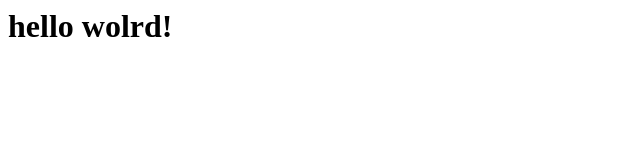
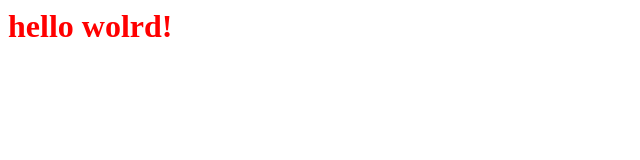
Before and after one commit to Andy-whb/tata, a plain HTML site: page index.html in a window 1280 px wide. Shown: the whole page, without its empty margins (0-640 px from the left). Drawn offline with Linux system fonts and the light colour scheme.

Commit message:
add inex

```diff
--- a/index.html
+++ b/index.html
@@ -1 +1 @@
-<h1>hello  wolrd!</h1>
+<h1 style="color:red">hello  wolrd!</h1>
```
